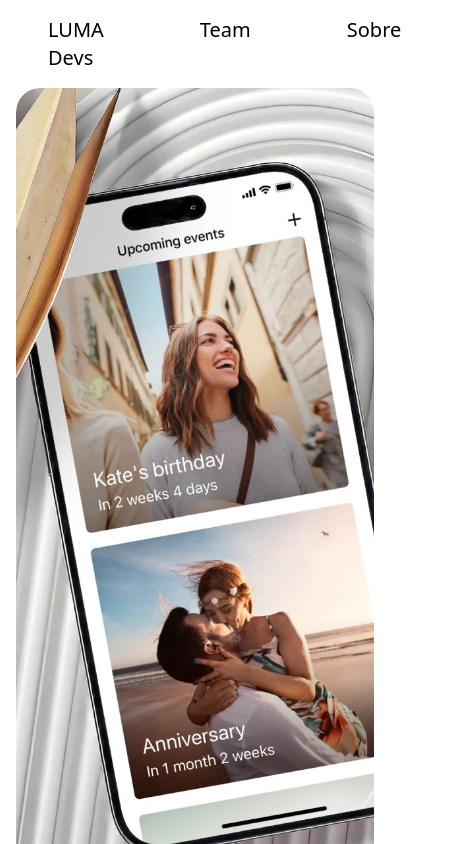
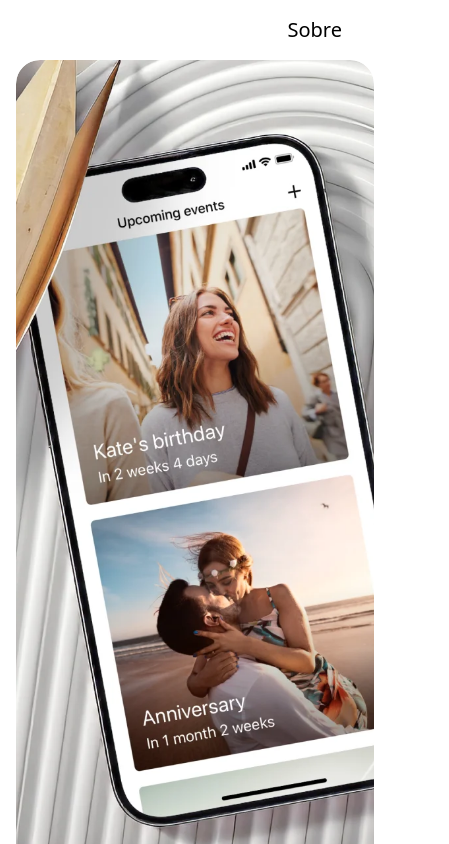
Before and after one commit to Merus23/portfolio, a Next.js app: page / in a window 390 px wide. Shown: the top 844 px of the page, 449 px wide, since content can reach past the window. Built offline with nearby package versions, Linux system fonts and the light colour scheme.

Commit message:
feat: add responsivity at navbar component

```diff
--- a/src/app/page.tsx
+++ b/src/app/page.tsx
@@ -2,10 +2,7 @@ import Navbar from '@/components/Navbar/Navbar';
 import WorkGallery from '@/components/WorkGallery/WorkGallery';
 
 export default function Home() {
-  const items = [
-    { title: 'Team', url: '/about' },
-    { title: 'Sobre', url: '/about' },
-  ];
+  const items = [{ title: 'Sobre', url: '/about' }];
 
   return (
     <>
--- a/src/components/Navbar/Navbar.tsx
+++ b/src/components/Navbar/Navbar.tsx
@@ -40,18 +40,18 @@ export default function Navbar({ logo, items, itemExtraClasses }: Props) {
       <ul></ul>
 
       <ul className={`flex justify-between`}>
-        <li className={`py-4 px-12`}>
+        <li className={`hidden md:inline py-4 px-12 `}>
           <Link href="/">LUMA Dev</Link>s
         </li>
 
-        <div className="flex">
+        <div className="flex justify-end w-full md:w-10/12">
           {items.map((item, key) => (
             <li key={key} className={`py-4 px-12`}>
               <Link
                 href={item.url}
                 className={
                   (itemExtraClasses ? itemExtraClasses : '') +
-                  'hover:border-b-2 hover:border-black transition ease-in-out duration-300'
+                  'hover:border-b-2 hover:border-black transition ease-in-out duration-300 '
                 }
               >
                 {item.title}
```
